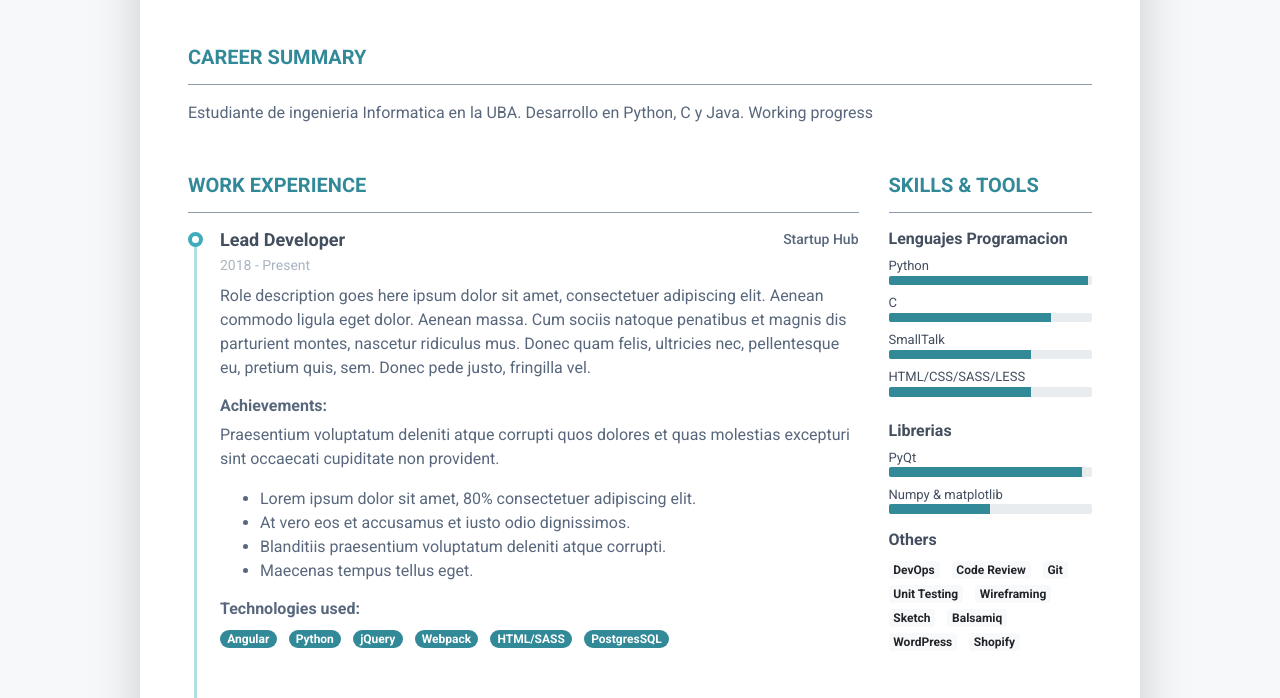
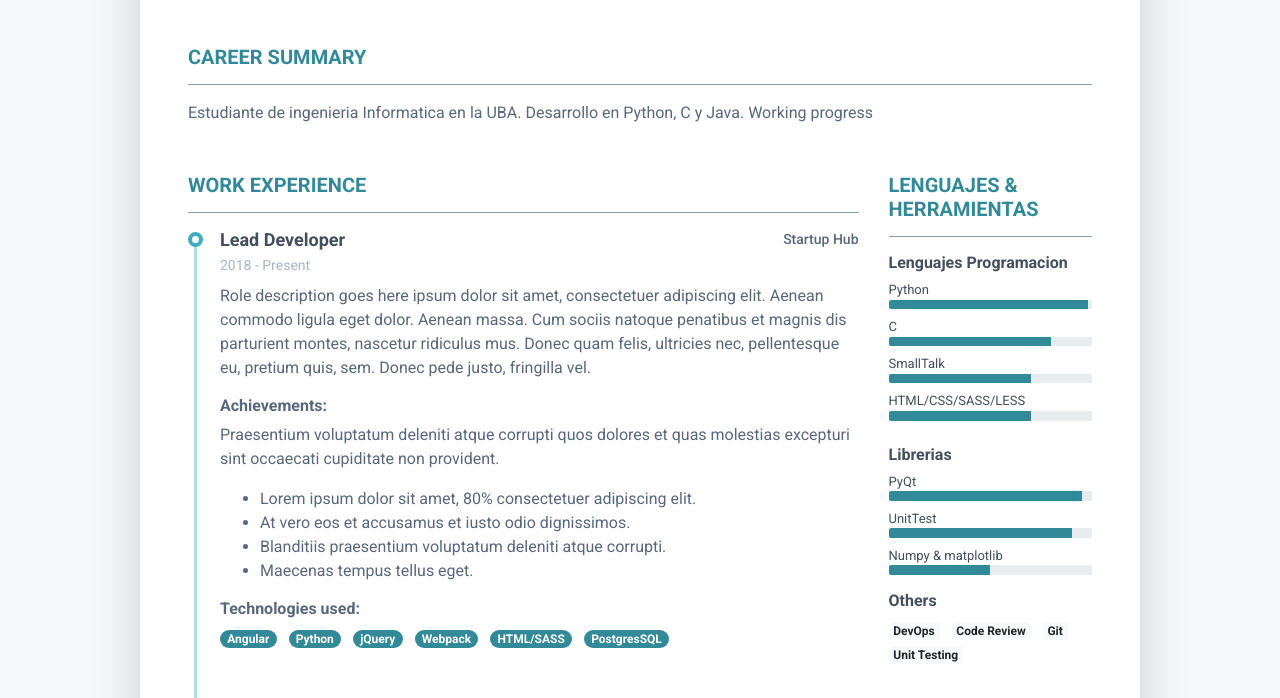
Before and after one commit to LuisParedes1/CV, a plain HTML site: page docs/_site/index.html in a window 1280 px wide. Shown: the part 253-951 px from the top of the page. Drawn offline with Linux system fonts and the light colour scheme.

Commit message:
Se cambio skills and tools

```diff
--- a/docs/_site/index.html
+++ b/docs/_site/index.html
@@ -182,7 +182,7 @@
 				    </div>
 				    <div class="col-lg-3">
 					    <section class="resume-section skills-section mb-5">
-						    <h2 class="resume-section-title text-uppercase font-weight-bold pb-3 mb-3">Skills &amp; Tools</h2>
+						    <h2 class="resume-section-title text-uppercase font-weight-bold pb-3 mb-3">Lenguajes &amp; Herramientas</h2>
 						    <div class="resume-section-content">
 						        <div class="resume-skill-item">
 							        <h4 class="resume-skills-cat font-weight-bold">Lenguajes Programacion</h4>
@@ -224,6 +224,12 @@
 											    <div class="progress-bar theme-progress-bar-dark" role="progressbar" style="width: 95%" aria-valuenow="25" aria-valuemin="0" aria-valuemax="100"></div>
 											</div>
 								        </li>
+										<li class="mb-2">
+								            <div class="resume-skill-name">UnitTest</div>
+									        <div class="progress resume-progress">
+											    <div class="progress-bar theme-progress-bar-dark" role="progressbar" style="width: 90%" aria-valuenow="25" aria-valuemin="0" aria-valuemax="100"></div>
+											</div>
+								        </li>
 								        <li class="mb-2">
 								            <div class="resume-skill-name">Numpy & matplotlib</div>
 									        <div class="progress resume-progress">
@@ -240,11 +246,6 @@
 							            <li class="list-inline-item"><span class="badge badge-light">Code Review</span></li>
 							            <li class="list-inline-item"><span class="badge badge-light">Git</span></li>
 							            <li class="list-inline-item"><span class="badge badge-light">Unit Testing</span></li>
-							            <li class="list-inline-item"><span class="badge badge-light">Wireframing</span></li>
-							            <li class="list-inline-item"><span class="badge badge-light">Sketch</span></li>
-							            <li class="list-inline-item"><span class="badge badge-light">Balsamiq</span></li>
-							            <li class="list-inline-item"><span class="badge badge-light">WordPress</span></li>
-							            <li class="list-inline-item"><span class="badge badge-light">Shopify</span></li>
 						            </ul>
 						        </div><!--//resume-skill-item-->
 						    </div><!--resume-section-content-->
```
Also changed, not shown: docs/index.html (+7 -6 lines).
